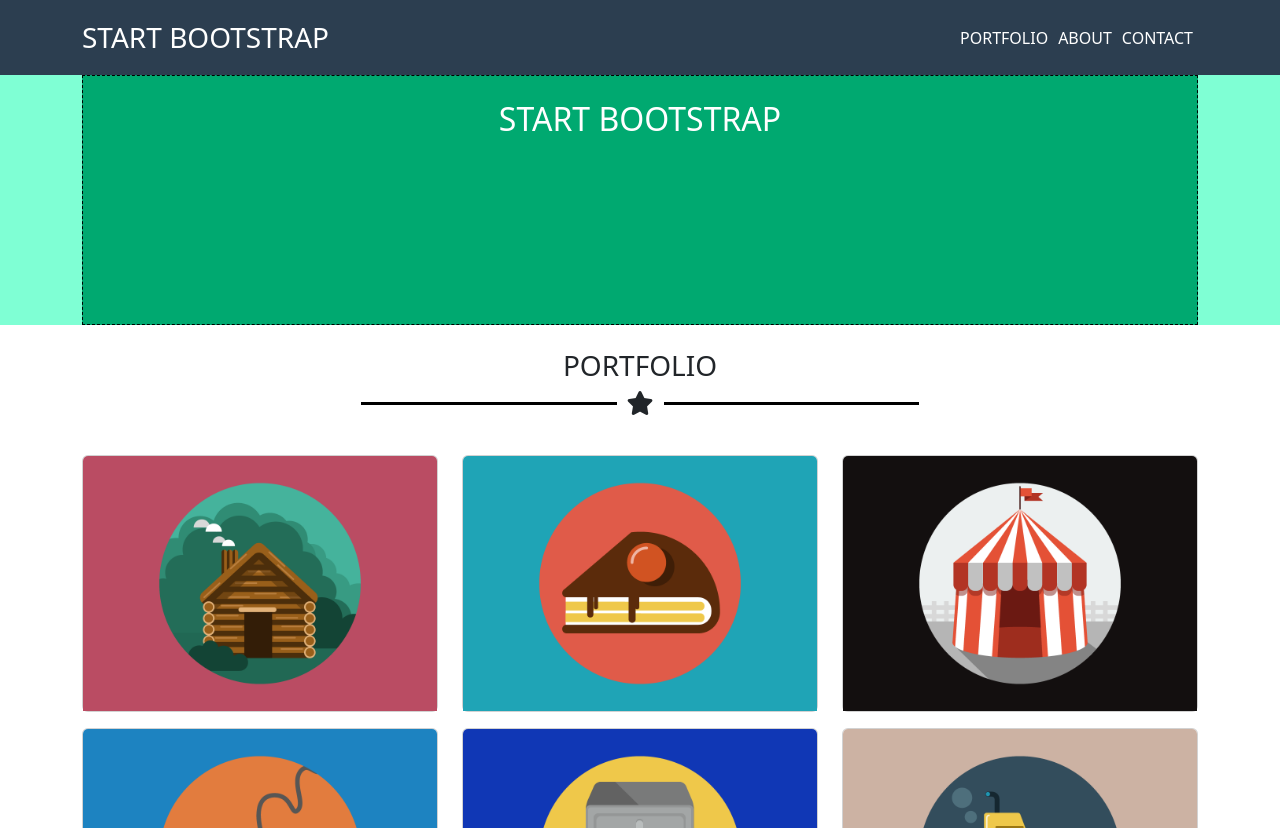
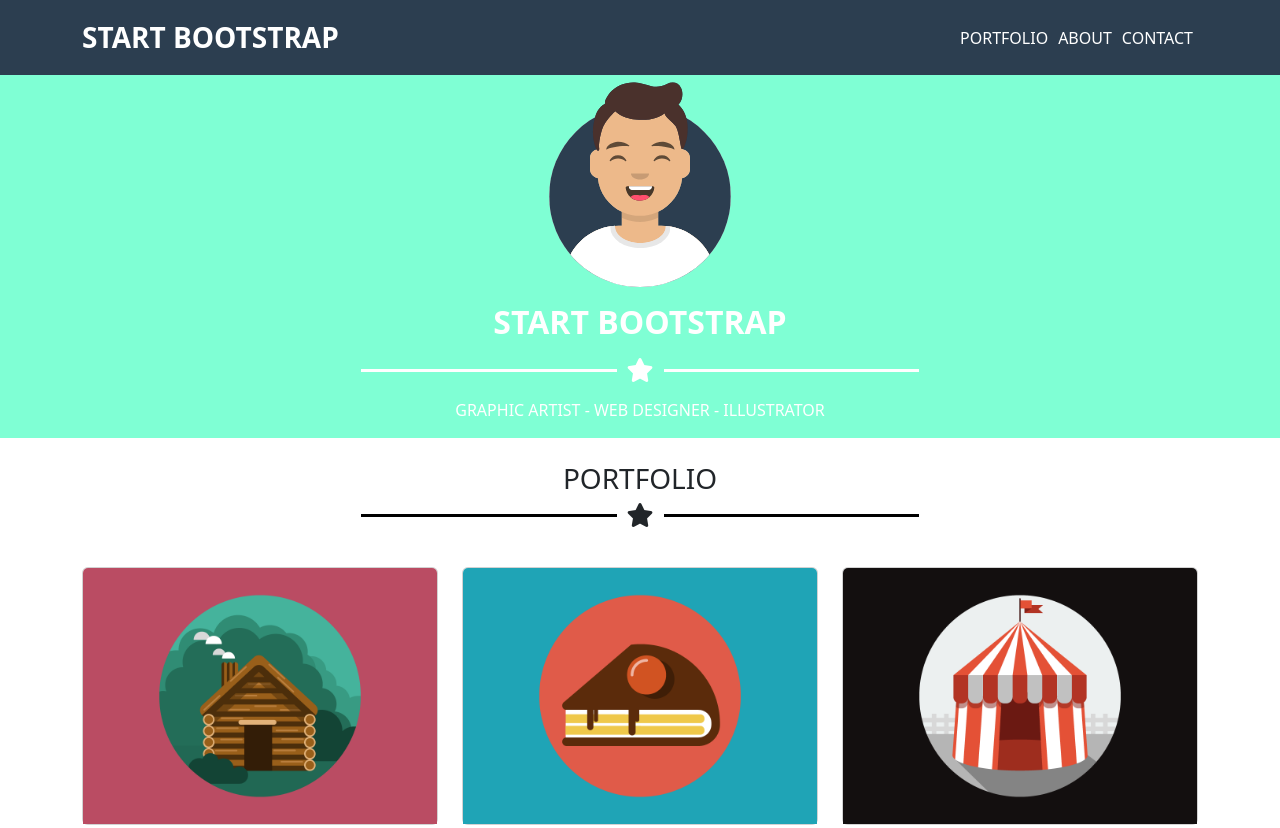
Before and after one commit to albertomandirola/html-css-bootstrap-freelancer, a plain HTML site: page index.html in a window 1280 px wide. Shown: the top 828 px of the page. Drawn offline with nearby package versions, Linux system fonts and the light colour scheme.

Commit message:
[UPDATE] added jumbo

```diff
--- a/css/style.css
+++ b/css/style.css
@@ -8,7 +8,7 @@ header{
     height: 75px;
     background-color: #2C3E50;
 }
-.content-header a{
+header a{
     text-decoration: none;
     padding: 5px;
     color: white;
@@ -18,10 +18,8 @@ header{
     background-color: aquamarine;
 }
 
-.content-jumbo{
-    height: 250px;
-    background-color: rgb(0, 169, 112);
-    border: 1px dashed black;
+.jumbo img{
+    width: 200px;
 }
 
 .container-small{
@@ -49,7 +47,6 @@ header{
     display: flex;
     justify-content: center;
     align-items: center;
-
 }
 
 .content-wrap::before {
@@ -68,9 +65,26 @@ header{
     justify-content: center;
     align-items: center;
     font-size: 1.5rem;
-    background-color: white;
+
   }
 
 .p-facebook{
     padding: 0.5rem 0.75rem ;
 }
+
+.bg-white{
+    background-color: white;
+}
+
+.color-invert{
+    filter: invert();
+}
+
+.jumbo .content-wrap::before {
+    position: absolute;
+    top: calc(50% - 1px);
+    width: 50%;
+    content: '';
+    Background-color: white;
+    height: 3px;
+}
--- a/index.html
+++ b/index.html
@@ -13,9 +13,7 @@
     <div class="container">
         <div class="row">
           <div class="col-8 col-md-6">
-            <div class="content-header">
-              <h3 class="m-0">start bootstrap</h3>
-            </div>
+              <h3 class="m-0 fw-bolder">start bootstrap</h3>
           </div>
           <div class="col-4 col-md-6 text-end">
             <div class="content-header">
@@ -27,8 +25,6 @@
                   <li class="list-group"><a href="">Contact</a></li>
                 </ul>
               </div>
-
-
             </div>
           </div>
         </div>
@@ -39,13 +35,16 @@
       <div class="container">
         <div class="row">
           <div class="col-12">
-              <div class="content-jumbo text-center text-white text-uppercase">
-                <img src="./img" alt="">
-                <h2 class="m-0">start bootstrap</h2>
-                <div class="content-star">
-                  <div class="line"></div>
-                  <i></i>
-                  <div class="line"></div>
+              <div class=" text-center text-white text-uppercase">
+                <img src="./img/avatar.svg" class="jumbo-img" alt="">
+                <h2 class="my-3 fw-bold">start bootstrap</h2>
+                <div class="content-star ">
+                  <div class="content-wrap my-3">
+                    <i class="fas fa-star star jumbo"></i>
+                  </div>
+                </div>
+                <div class="my-3">
+                  graphic artist - web designer - illustrator
                 </div>
               </div>
           </div>
@@ -58,7 +57,7 @@
           <div class="content-title text-center my-4">
               <h3>PORTFOLIO</h3>
               <div class="content-wrap">
-                <i class="fas fa-star star"></i>
+                <i class="fas fa-star star bg-white"></i>
               </div>
 
           </div>
```
